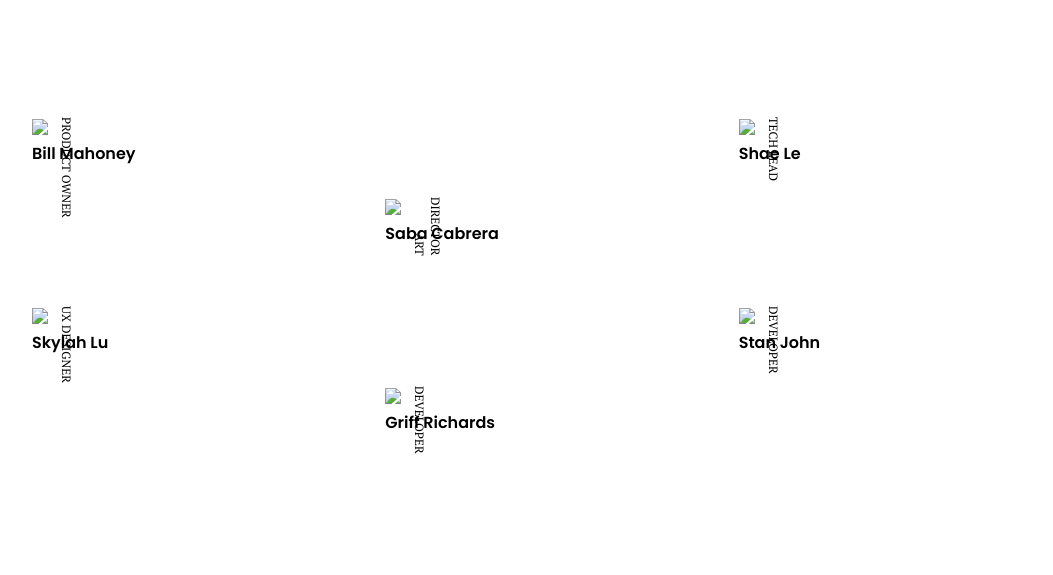
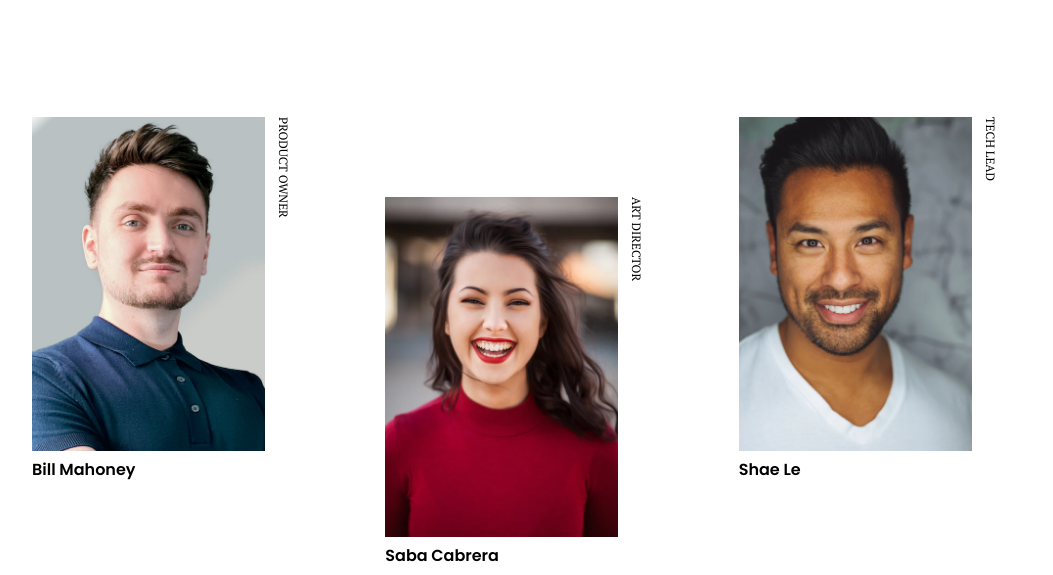
Before and after one commit to lucasmelosilva/my-team-master-devchallenge, a plain HTML site: page index.html in a window 1280 px wide. Shown: the part 225-800 px from the top of the page, without its empty margins (78-1131 px from the left). Drawn offline with Linux system fonts and the light colour scheme.

Commit message:
fix imagens

```diff
--- a/index.html
+++ b/index.html
@@ -28,37 +28,37 @@
 
     <section>
       <div class="team-member">
-        <img src="/img/photo1.png">
+        <img src="./assets/img/photo1.png">
         <span class="job">Product owner</span>
         <p>Bill Mahoney</p>
       </div>
 
       <div class="team-member">
-        <img src="/img/photo2.png">
+        <img src="./assets/img/photo2.png">
         <span class="job">Art director</span>
         <p>Saba Cabrera</p>
       </div>
 
       <div class="team-member">
-        <img src="/img/photo3.png">
+        <img src="./assets/img/photo3.png">
         <span class="job">Tech lead</span>
         <p>Shae Le</p>
       </div>
 
       <div class="team-member">
-        <img src="/img/photo4.png">
+        <img src="./assets/img/photo4.png">
         <span class="job">UX designer</span>
         <p>Skylah Lu</p>
       </div>
 
       <div class="team-member">
-        <img src="/img/photo5.png">
+        <img src="./assets/img/photo5.png">
         <span class="job">Developer</span>
         <p>Griff Richards</p>
       </div>
 
       <div class="team-member">
-        <img src="/img/photo6.png">
+        <img src="./assets/img/photo6.png">
         <span class="job">Developer</span>
         <p>Stan John</p>
       </div>
```
